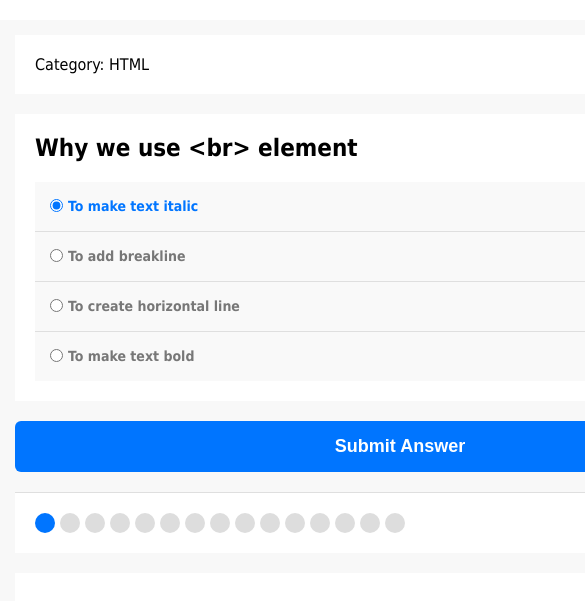
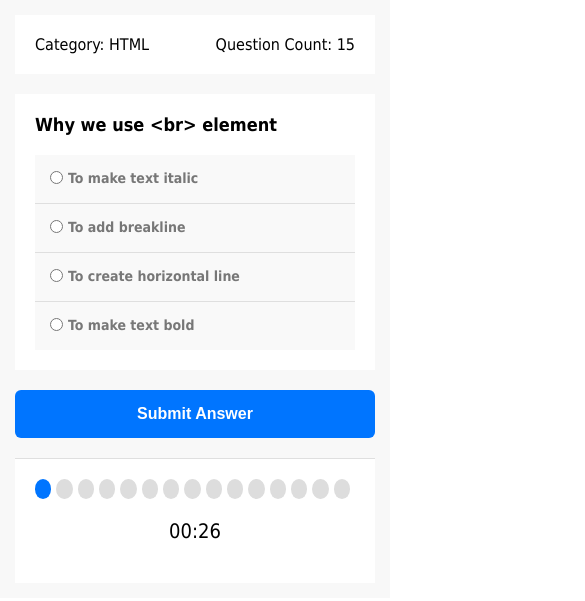
Before and after one commit to ahmed635/quiz-app-using-javascript, a plain HTML site: page index.html in a window 390 px wide. Shown: the top 601 px of the page, 585 px wide, since content can reach past the window. Drawn offline with Linux system fonts and the light colour scheme.

Commit message:
add small screen

```diff
--- a/index.html
+++ b/index.html
@@ -9,6 +9,7 @@
 </head>
 <body>
     <div class="quiz-app">
+        <div class="container">
             <div class="quiz-info">
                 <div class="category">Category: <span>HTML</span></div>
                 <div class="count">Question Count: <span></span></div>
@@ -22,6 +23,7 @@
             </div>
             <div class="results"></div>
         </div>
+    </div>
     <script src="main.js"></script>
 </body>
 </html>
--- a/main.js
+++ b/main.js
@@ -114,9 +114,6 @@ function addQuestion(obj, count) {
             // add answers to myInput
             myInput.dataset.answer = allAnswers[i - 1];
 
-            if (i === 1) {
-                myInput.checked = true;
-            }
             // create label
             let myLabel = document.createElement("label");
 
@@ -171,6 +168,7 @@ function showResults(count) {
         answersArea.remove();
         submitButton.remove();
         bullets.remove();
+        resultsContainer.style.display = 'block';
 
         if (rightAnswers > Math.floor(count / 2) && rightAnswers < count) {
             theResults = `<span class="good"> Good:</span> You have got ${rightAnswers} from ${count}`;
--- a/style.css
+++ b/style.css
@@ -6,8 +6,9 @@
 body {
     font-family: Tahoma, Arial, Helvetica, sans-serif;
 }
-.quiz-app {
-    width: 800px;
+.container {
+    /* width: 70%; */
+    width: 70%;
     margin: 20px auto;
     background-color: #f8f8f8;
     padding: 15px
@@ -92,6 +93,7 @@ body {
     text-align: center;
     background-color: white;
     padding: 20px;
+    display: none;
 }
 .quiz-app .results span {
     font-weight: bold;
@@ -105,3 +107,34 @@ body {
 .quiz-app .results span.perfect {
     color: #0075ff;
 }
+
+/* small screen */
+@media (max-width: 768px) {
+    .container {
+        width: 100%;
+        margin: 0 auto;
+    }
+    .quiz-area h2 {
+        font-size: 18px;
+    }
+    .answers-area {
+        font-size: 15px;
+    }
+    .quiz-app .submit-button {
+        font-size: 16px;
+
+    }
+    .bullets {
+        display: flex;
+        flex-direction: column;
+    }
+    .bullets .spans span {
+        width: 15px;
+        height: 15px;
+    }
+    .bullets .countdown {
+        padding: 20px;
+        text-align: center;
+        font-size: 20px;
+    }
+}
```
Lines whose indentation alone changed are shown as unchanged.
